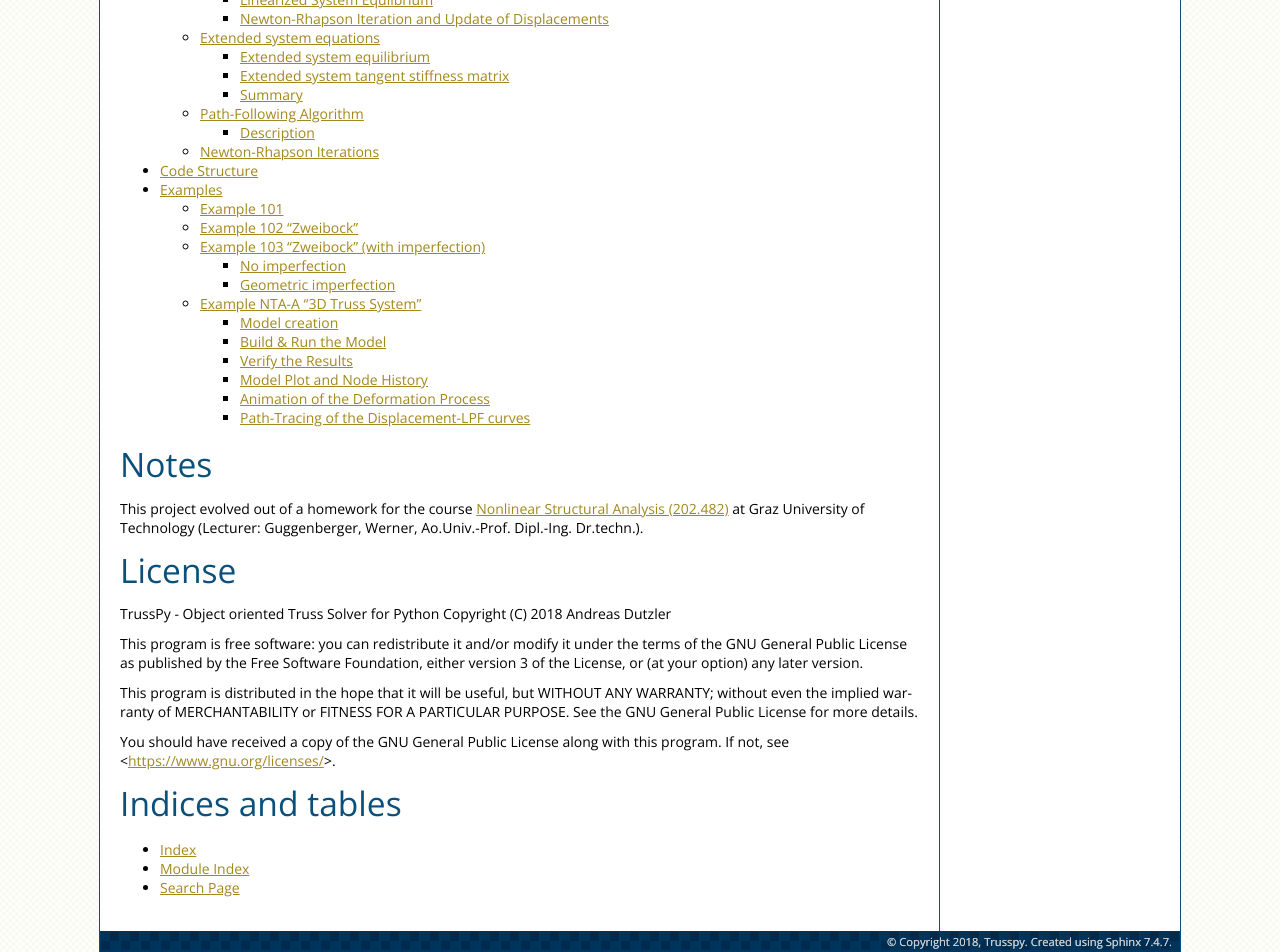
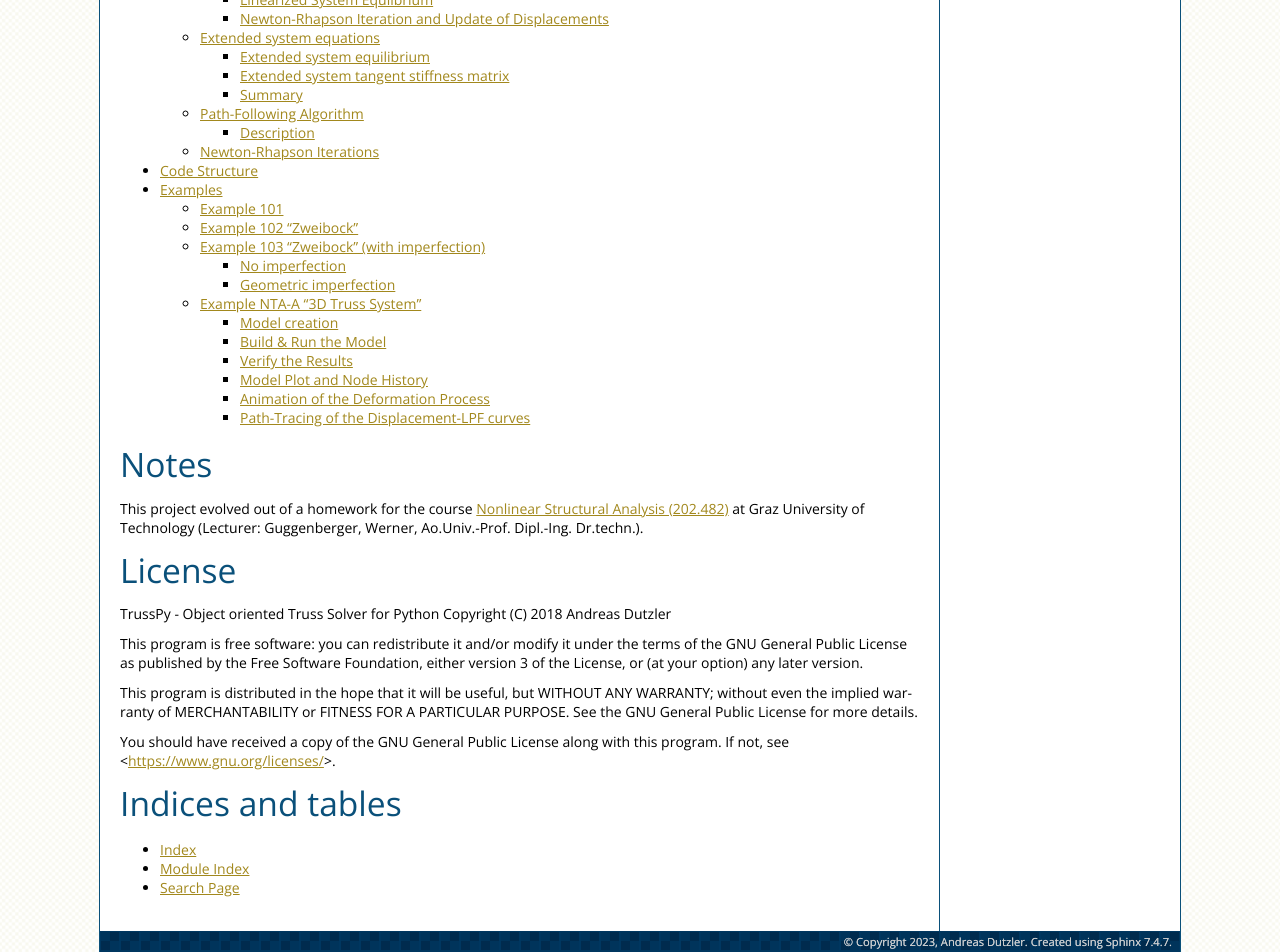
Before and after one commit to adtzlr/trusspy, a Sphinx documentation site: the page built from docs/index.rst, in a window 1280 px wide. Shown: the part 923-1875 px from the top of the page. Built offline with Sphinx 7.4.7, drawn with Linux system fonts in a browser that asks for light colours; pages that are not in the unit, such as notebooks, are missing from menus; some of the changed lines change nothing that is shown.

Commit message:
Update conf.py

```diff
--- a/docs/conf.py
+++ b/docs/conf.py
@@ -1,95 +1,50 @@
-#!/usr/bin/env python3
-# -*- coding: utf-8 -*-
+# Configuration file for the Sphinx documentation builder.
 #
-# TrussPy documentation build configuration file, created by
-# sphinx-quickstart on Mon Aug 13 22:32:49 2018.
-#
-# This file is execfile()d with the current directory set to its
-# containing dir.
-#
-# Note that not all possible configuration values are present in this
-# autogenerated file.
-#
-# All configuration values have a default; values that are commented out
-# serve to show the default.
+# This file only contains a selection of the most common options. For a full
+# list see the documentation:
+# https://www.sphinx-doc.org/en/master/usage/configuration.html
+
+# -- Path setup --------------------------------------------------------------
 
 # If extensions (or modules to document with autodoc) are in another directory,
 # add these directories to sys.path here. If the directory is relative to the
 # documentation root, use os.path.abspath to make it absolute, like shown here.
 #
-# import os
-# import sys
-# sys.path.insert(0, os.path.abspath('C:/Users/adutz/ownCloud/python_projects/packages/trusspy'))
-# sys.path.insert(0, os.path.abspath('C:/Users/adutz/ownCloud/python_projects/packages/trusspy/core'))
-# sys.path.insert(0, os.path.abspath('C:/Users/adutz/ownCloud/python_projects/packages/trusspy/handlers'))
-# sys.path.insert(0, os.path.abspath('C:/Users/adutz/ownCloud/python_projects/packages/trusspy/tools'))
+import os
+import sys
 
+sys.path.insert(0, os.path.abspath(".."))
 
-# -- General configuration ------------------------------------------------
+# -- Project information -----------------------------------------------------
 
-# If your documentation needs a minimal Sphinx version, state it here.
-#
-# needs_sphinx = '1.0'
+project = "TrussPy"
+copyright = "2023, Andreas Dutzler"
+author = "Andreas Dutzler"
+
+# -- General configuration ---------------------------------------------------
 
 # Add any Sphinx extension module names here, as strings. They can be
 # extensions coming with Sphinx (named 'sphinx.ext.*') or your custom
 # ones.
+
 extensions = [
     "sphinx.ext.autodoc",
     "sphinx.ext.napoleon",
     "sphinx.ext.mathjax",
-    "sphinx.ext.todo",
-    "sphinx.ext.githubpages",
     "sphinx.ext.viewcode",
 ]
+
+# Add any paths that contain templates here, relative to this directory.
+templates_path = ["_templates"]
+
+# List of patterns, relative to source directory, that match files and
+# directories to ignore when looking for source files.
+# This pattern also affects html_static_path and html_extra_path.
+exclude_patterns = ["_build", "Thumbs.db", ".DS_Store"]
 
 napoleon_google_docstring = False
 napoleon_numpy_docstring = True
 math_number_all = True
-
-# Add any paths that contain templates here, relative to this directory.
-templates_path = ["_templates"]
-
-# The suffix(es) of source filenames.
-# You can specify multiple suffix as a list of string:
-#
-# source_suffix = ['.rst', '.md']
-source_suffix = ".rst"
-
-# The master toctree document.
-master_doc = "index"
-
-# General information about the project.
-project = "TrussPy"
-copyright = "2018, Trusspy"
-author = "Andreas Dutzler"
-
-# The version info for the project you're documenting, acts as replacement for
-# |version| and |release|, also used in various other places throughout the
-# built documents.
-#
-# The short X.Y version.
-version = "2022.12"
-# The full version, including alpha/beta/rc tags.
-release = "2022.12"
-
-# The language for content autogenerated by Sphinx. Refer to documentation
-# for a list of supported languages.
-#
-# This is also used if you do content translation via gettext catalogs.
-# Usually you set "language" from the command line for these cases.
-language = None
-
-# List of patterns, relative to source directory, that match files and
-# directories to ignore when looking for source files.
-# This patterns also effect to html_static_path and html_extra_path
-exclude_patterns = ["_build", "_old", "_test", "_api", "Thumbs.db", ".DS_Store"]
-
-# The name of the Pygments (syntax highlighting) style to use.
-pygments_style = "sphinx"
-
-# If true, `todo` and `todoList` produce output, else they produce nothing.
-todo_include_todos = False
 
 
 # -- Options for HTML output ----------------------------------------------
@@ -98,89 +53,16 @@
 # a list of builtin themes.
 #
 html_theme = "sphinx13"
-# html_theme = 'alabaster'
 html_theme_path = ["."]
-
-# Theme options are theme-specific and customize the look and feel of a theme
-# further.  For a list of options available for each theme, see the
-# documentation.
-#
-# html_theme_options = {}
 
 # Add any paths that contain custom static files (such as style sheets) here,
 # relative to this directory. They are copied after the builtin static files,
 # so a file named "default.css" will overwrite the builtin "default.css".
 html_static_path = ["_static"]
 
-# Custom sidebar templates, must be a dictionary that maps document names
-# to template names.
-#
-# This is required for the alabaster theme
-# refs: http://alabaster.readthedocs.io/en/latest/installation.html#sidebars
 html_sidebars = {
     "**": [
         "relations.html",  # needs 'show_related': True theme option to display
         "searchbox.html",
     ]
 }
-
-# html_logo = 'trusspy_logo.png'
-# html_theme_options = {
-#    'logo': 'trusspy_logo.png'
-# }
-
-
-# -- Options for HTMLHelp output ------------------------------------------
-
-# Output file base name for HTML help builder.
-htmlhelp_basename = "TrussPydoc"
-
-
-# -- Options for LaTeX output ---------------------------------------------
-
-latex_elements = {
-    # The paper size ('letterpaper' or 'a4paper').
-    #
-    # 'papersize': 'letterpaper',
-    # The font size ('10pt', '11pt' or '12pt').
-    #
-    # 'pointsize': '10pt',
-    # Additional stuff for the LaTeX preamble.
-    #
-    # 'preamble': '',
-    # Latex figure (float) alignment
-    #
-    # 'figure_align': 'htbp',
-}
-
-# Grouping the document tree into LaTeX files. List of tuples
-# (source start file, target name, title,
-#  author, documentclass [howto, manual, or own class]).
-latex_documents = [
-    (master_doc, "TrussPy.tex", "TrussPy Documentation", "Trusspy", "manual"),
-]
-
-
-# -- Options for manual page output ---------------------------------------
-
-# One entry per manual page. List of tuples
-# (source start file, name, description, authors, manual section).
-man_pages = [(master_doc, "trusspy", "TrussPy Documentation", [author], 1)]
-
-
-# -- Options for Texinfo output -------------------------------------------
-
-# Grouping the document tree into Texinfo files. List of tuples
-# (source start file, target name, title, author,
-#  dir menu entry, description, category)
-texinfo_documents = [
-    (
-        master_doc,
-        "TrussPy",
-        "TrussPy Documentation",
-        author,
-        "TrussPy",
-        "One line description of project.",
-        "Miscellaneous",
-    ),
-]
```
